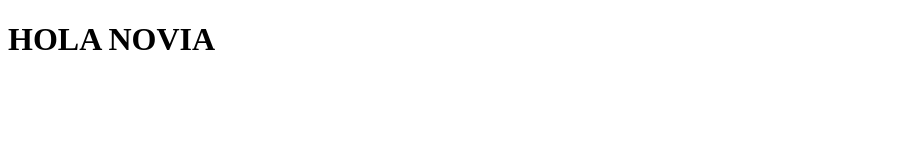
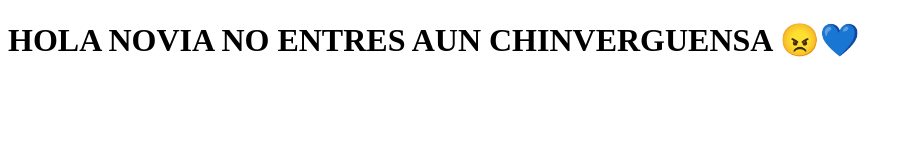
Before and after one commit to W4TERMOJADA/NANA, a plain HTML site: page index.html in a window 1280 px wide. Shown: the whole page, without its empty margins (0-913 px from the left). Drawn offline with Linux system fonts and the light colour scheme.

Commit message:
Update index.html
demo hasta el 08/11

```diff
--- a/index.html
+++ b/index.html
@@ -6,6 +6,6 @@
     <title>❤️MI NOVIA PRETIOTA❤️</title>
 </head>
 <body>
-    <h1>HOLA NOVIA</h1>
+    <h1>HOLA NOVIA NO ENTRES AUN CHINVERGUENSA 😠💙</h1>
 </body>
 </html>
```
